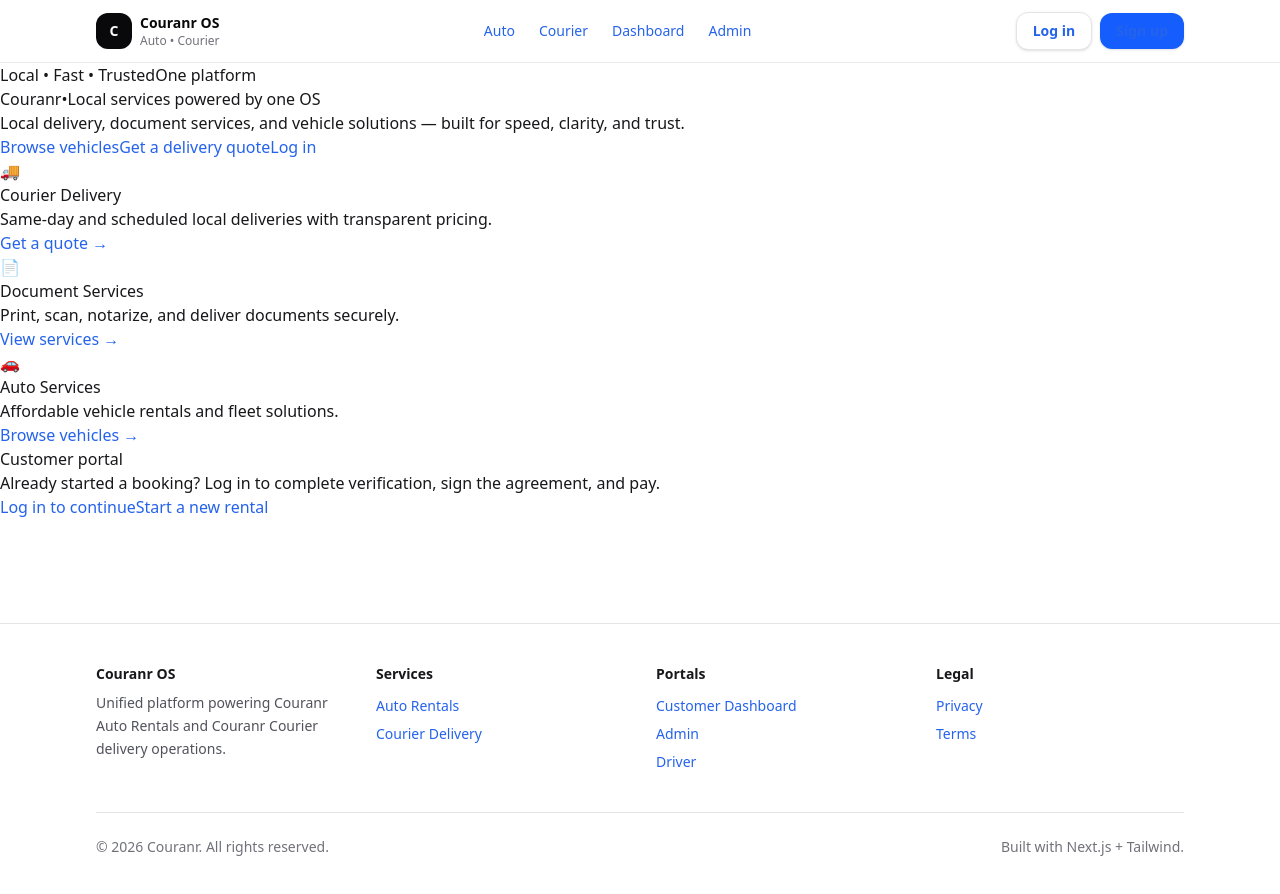
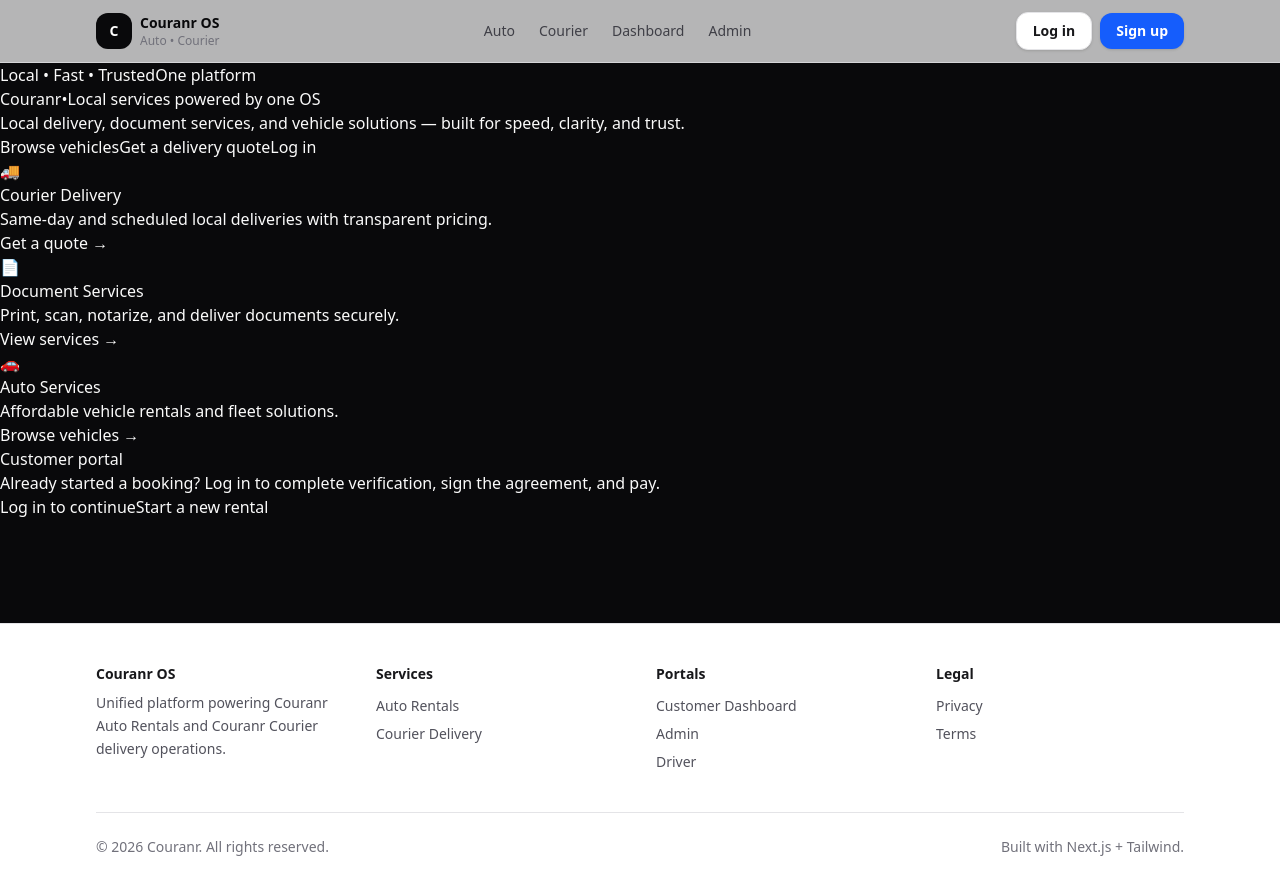
Before and after one commit to kkoly10/couranr-os, a Next.js app: page / in a window 1280 px wide. Shown: the top 894 px of the page. Built offline with nearby package versions, Linux system fonts and the light colour scheme.

Commit message:
Update globals.css

```diff
--- a/app/globals.css
+++ b/app/globals.css
@@ -1,7 +1,8 @@
 @import "tailwindcss";
 
+/* App-wide polish */
 :root {
-  color-scheme: light;
+  color-scheme: dark;
 }
 
 html,
@@ -9,20 +10,8 @@ body {
   height: 100%;
 }
 
-body {
-  background: white;
-  color: rgb(24 24 27);
+/* Smoother type rendering */
+* {
   -webkit-font-smoothing: antialiased;
   -moz-osx-font-smoothing: grayscale;
 }
-
-::selection {
-  background: rgb(37 99 235 / 0.25);
-}
-
-a {
-  color: rgb(37 99 235);
-}
-a:hover {
-  color: rgb(29 78 216);
-}
```
